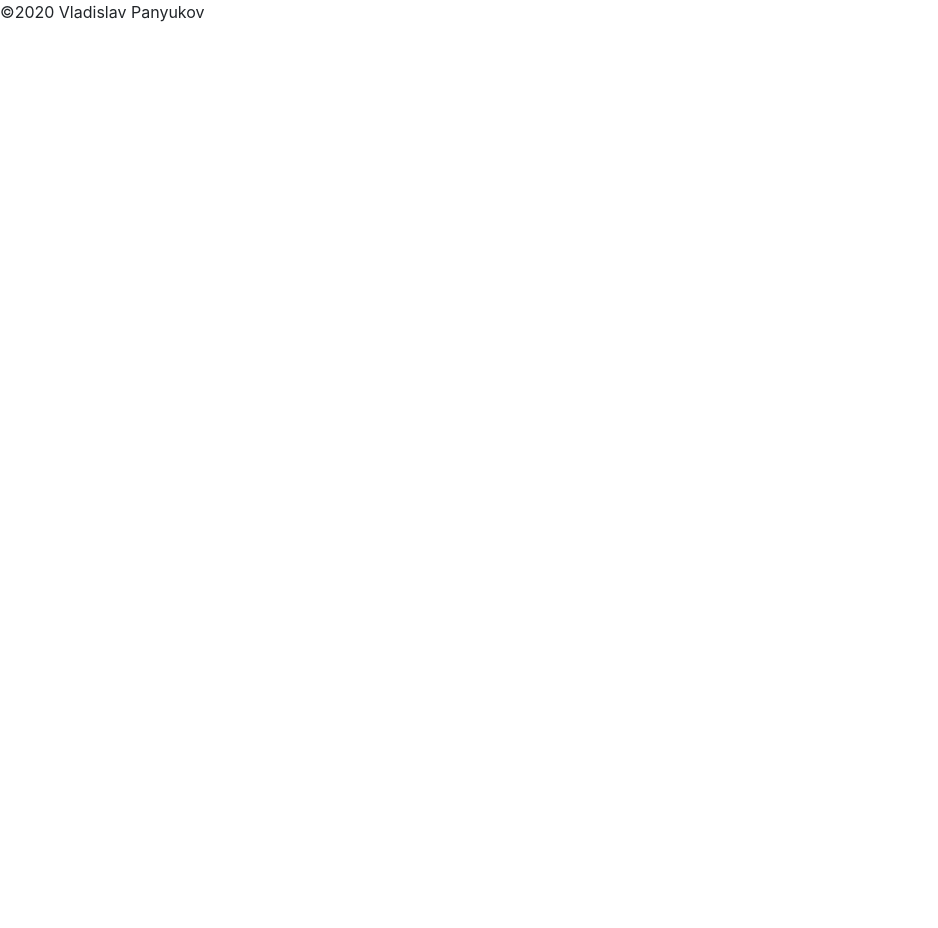
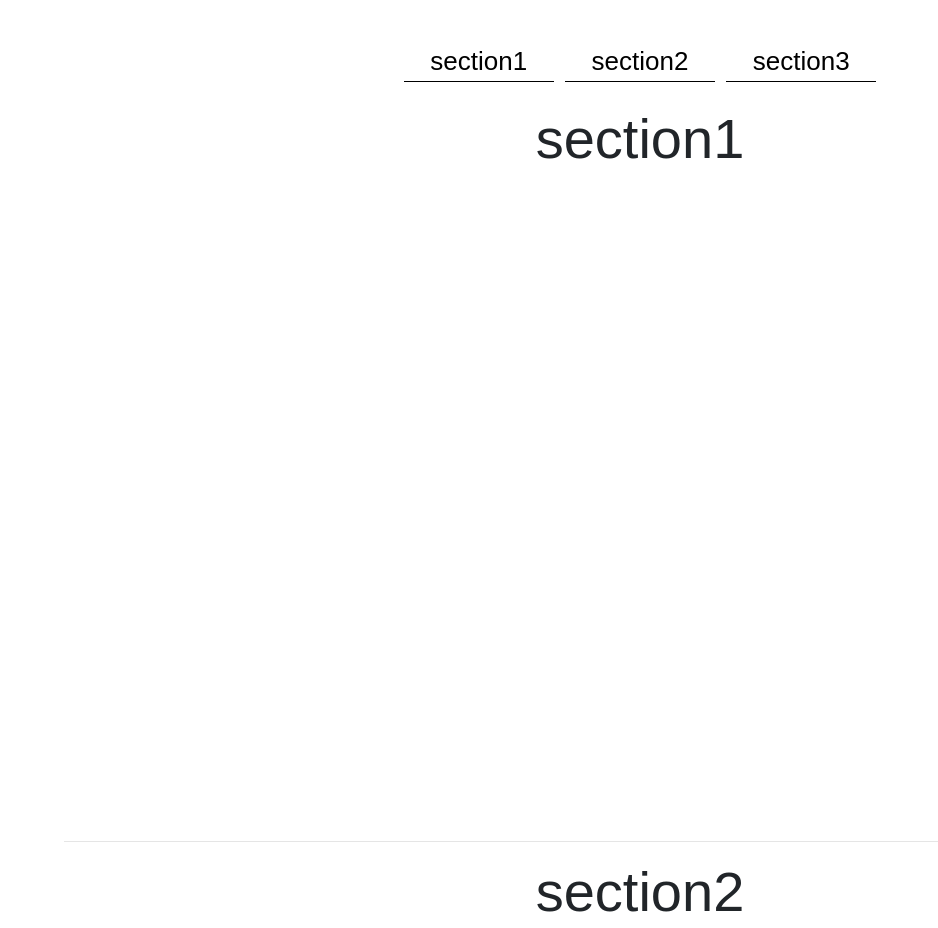
Before and after one commit to vladislavnet/Blog, a plain HTML site: page html/index.html in a window 1280 px wide. Shown: the top 928 px of the page, without its empty margins (0-938 px from the left). Before the commit the page ends 800 px from the top, so only its background shows below. Drawn offline with nearby package versions, Linux system fonts and the light colour scheme.

Commit message:
Создали стиль

```diff
--- /dev/null
+++ b/css/StyleLiteTheme.css
@@ -0,0 +1,55 @@
+/* Доп Задание сделать тёмную тему */
+body{
+    font-size: 26px;
+    font-family: Arial, Helvetica, sans-serif;
+}
+
+a{
+    color: black;
+}
+
+a:hover{
+    text-decoration: none;
+}
+
+header{
+    position: relative;
+}
+
+hr{
+    width: 90%;
+}
+
+header>nav>ul{
+    text-align:center;
+    margin: 0;
+    padding: 0;
+}
+
+header>nav>ul>li{
+    position: relative;
+    list-style: none;
+    display: inline-block;
+    border-bottom:  1px solid black;
+    width:  150px;
+    text-align: center;
+    margin: 2px;
+    transition: .5s;
+    height: 80px;
+}
+
+header>nav>ul>li>a{
+    position:absolute;
+    left: 0;
+    right: 0;
+    bottom: 0;
+}
+
+.section {
+    min-height: 90vh;
+    margin: 10px 5px;
+}
+
+.section h2{
+    font-size: 56px;
+}
--- a/html/index.html
+++ b/html/index.html
@@ -8,14 +8,47 @@
     href="https://stackpath.bootstrapcdn.com/bootstrap/4.4.1/css/bootstrap.min.css"
     integrity="sha384-Vkoo8x4CGsO3+Hhxv8T/Q5PaXtkKtu6ug5TOeNV6gBiFeWPGFN9MuhOf23Q9Ifjh"
     crossorigin="anonymous">
+    <link rel="stylesheet" href="../css/StyleLiteTheme.css">
 
     <title>Document</title>
 </head>
 <body>
-    <header></header>
-    <div></div>
+    <!-- Шапка -->
+    <header>
+        <nav>
+            <ul>
+               <li><a href="#Section1">section1</a></li>
+               <li><a href="#Section2">section2</a></li>
+               <li><a href="#Section3">section3</a></li>
+            </ul>
+        </nav>
+    </header>
+
+    <!-- Контент-->
+    <div>
+
+        <div id="Section1" class="section">
+            <h2 class="text-center">section1</h2>
+            <div></div>
+        </div>
+
+        <hr/>
+
+        <div id="Section2" class="section">
+            <h2 class="text-center">section2</h2>
+            <div></div>
+        </div>
+
+        <hr/>
+
+        <div id="Section3" class="section">
+            <h2 class="text-center">section3</h2>
+            <div></div>
+        </div>
+
+    </div>
     <footer>
-        <p>&copy;2020 Vladislav Panyukov</p>
+        <p class="text-center">&copy;2020 Vladislav Panyukov</p>
     </footer>
 
     <!-- Подключения скриптов -->
```
